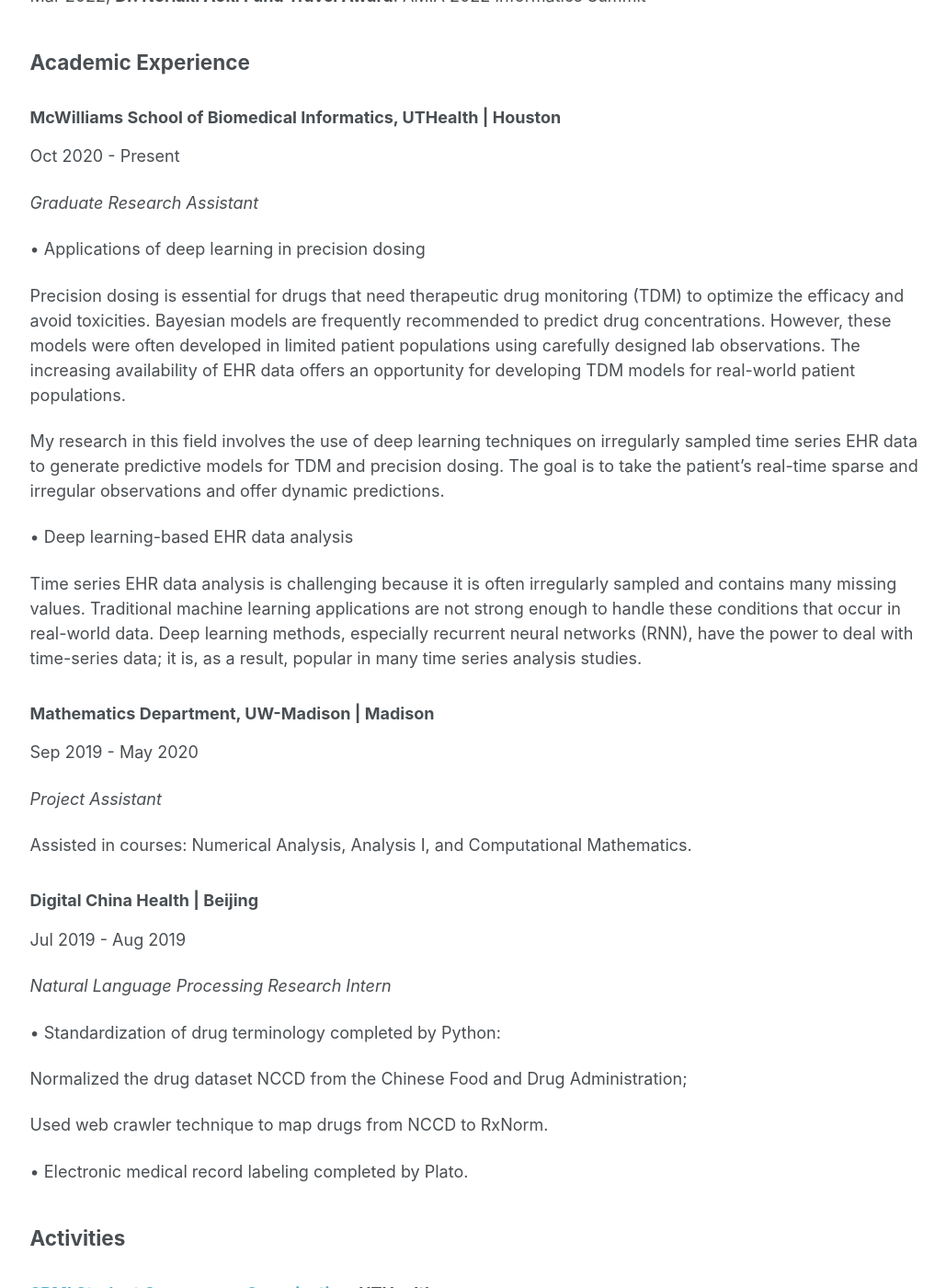
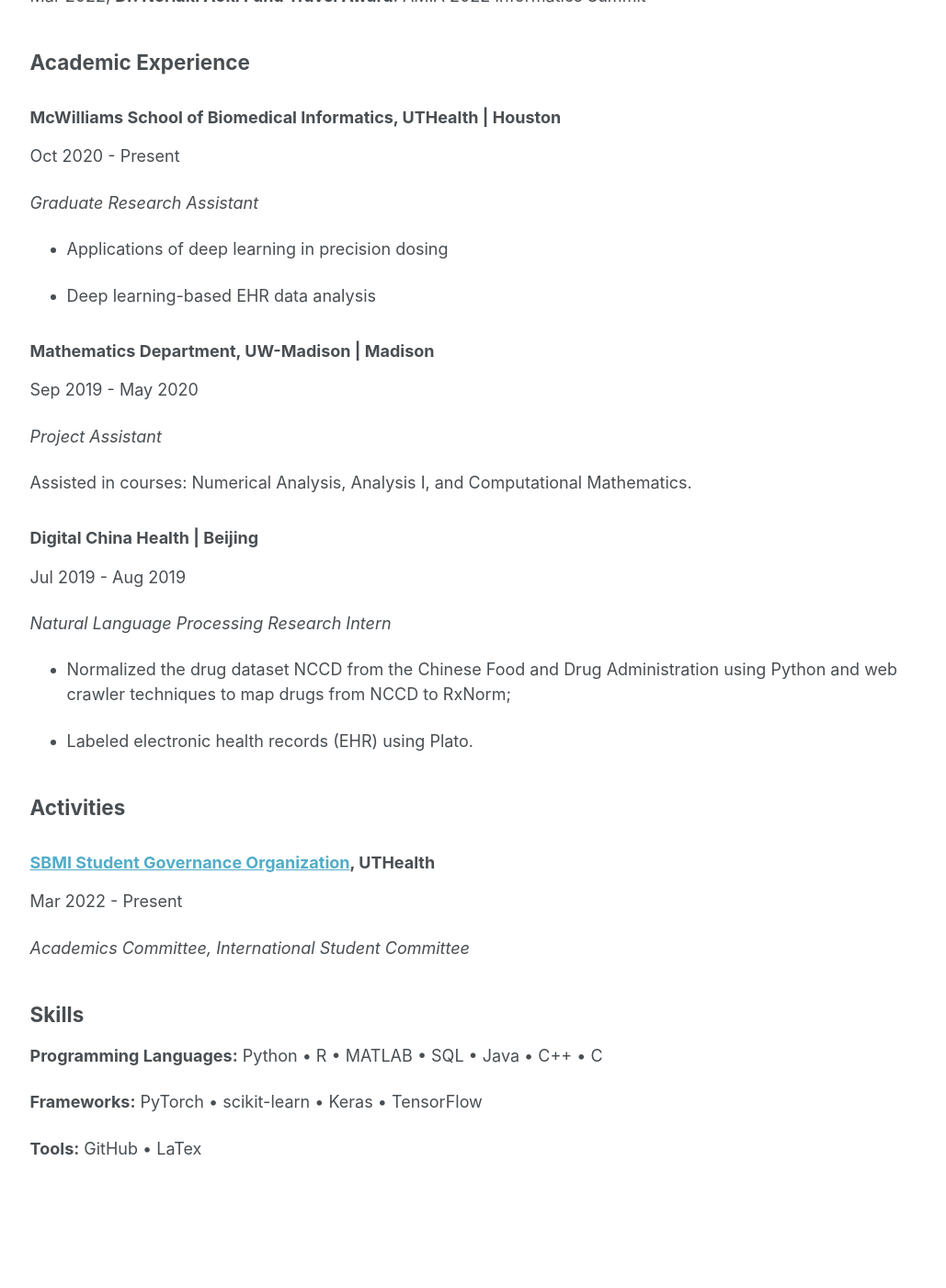
Before and after one commit to BingyuMao/BingyuMao.github.io, a Jekyll site: the page built from _pages/cv.md, in a window 1280 px wide and 1400 px high, scrolled down 886 px. Shown: the whole window at 92% size, without its empty margins (249-1278 px from the left). Built offline with Jekyll 4.4.1, drawn with Linux system fonts in a browser that asks for light colours.

Commit message:
Update cv.md

```diff
--- a/_pages/cv.md
+++ b/_pages/cv.md
@@ -6,8 +6,6 @@ author_profile: false
 redirect_from:
   - /resume
 ---
-
-{% include base_path %}
 
 
 ## Education
@@ -50,16 +48,9 @@ Oct 2020 - Present
 
 *Graduate Research Assistant*
 
-• Applications of deep learning in precision dosing
+- Applications of deep learning in precision dosing
 
-Precision dosing is essential for drugs that need therapeutic drug monitoring (TDM) to optimize the efficacy and avoid toxicities. Bayesian models are frequently recommended to predict drug concentrations. However, these models were often developed in limited patient populations using carefully designed lab observations. The increasing availability of EHR data offers an opportunity for developing TDM models for real-world patient populations.
-
-My research in this field involves the use of deep learning techniques on irregularly sampled time series EHR data to generate predictive models for TDM and precision dosing. The goal is to take the patient’s real-time sparse and irregular observations and offer dynamic predictions.
-
-• Deep learning-based EHR data analysis
-
-Time series EHR data analysis is challenging because it is often irregularly sampled and contains many missing values. Traditional machine learning applications are not strong enough to handle these conditions that occur in real-world data. Deep learning methods, especially recurrent neural networks (RNN), have the power to deal with time-series data; it is, as a result, popular in many time series analysis studies.
-
+- Deep learning-based EHR data analysis
 
 
 ### Mathematics Department, UW-Madison | Madison
@@ -77,13 +68,10 @@ Jul 2019 - Aug 2019
 
 *Natural Language Processing Research Intern*
 
-• Standardization of drug terminology completed by Python:
+- Normalized the drug dataset NCCD from the Chinese Food and Drug Administration using Python and web crawler techniques to map drugs from NCCD to RxNorm;
 
-Normalized the drug dataset NCCD from the Chinese Food and Drug Administration;
+- Labeled electronic health records (EHR) using Plato.
 
-Used web crawler technique to map drugs from NCCD to RxNorm.
-
-• Electronic medical record labeling completed by Plato.
 
 
 ## Activities
```
